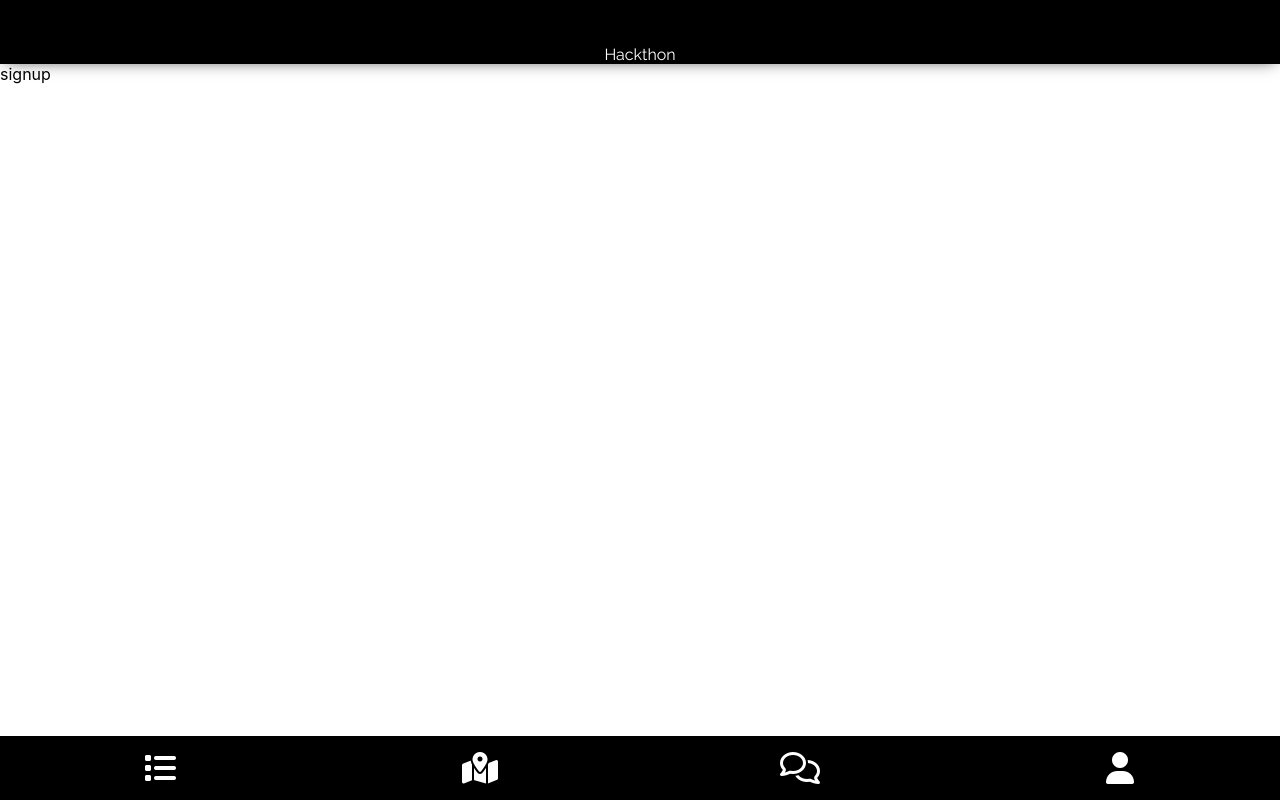
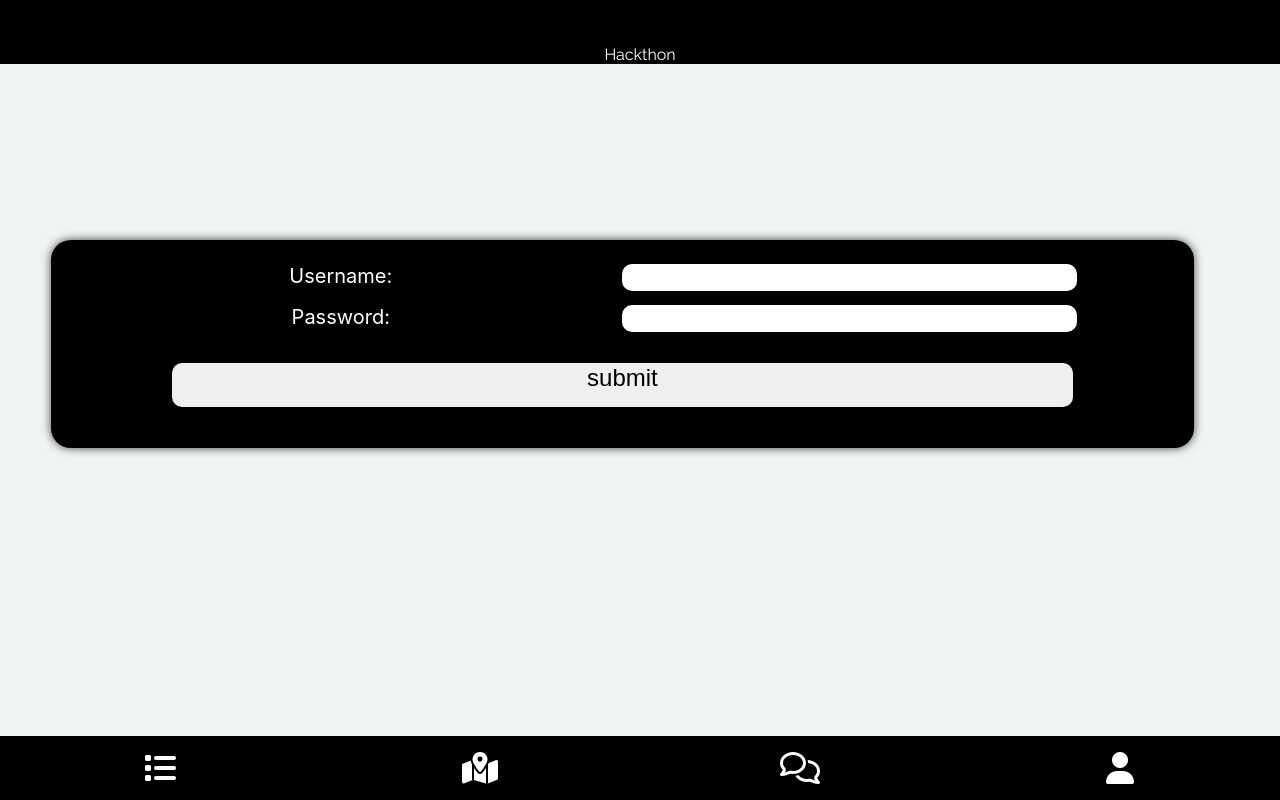
Before and after one commit to OhadGilboa/Mapa-App, a React app: page / in a window 1280 px wide. Built offline with nearby package versions, Linux system fonts and the light colour scheme; no server answers.

Commit message:
login page looking good

```diff
--- a/src/App.css
+++ b/src/App.css
@@ -1,3 +1,5 @@
+body{
+}
 .mainRoutes {
     display: grid;
     grid-template-rows: 1fr 1fr 1fr;
@@ -15,7 +17,10 @@
     font-family: 'Raleway', sans-serif;
 }
 
+
+
 .container {
+    background-color: #F1F5F2;
     height: 84vh;
 }
 
--- a/src/App.js
+++ b/src/App.js
@@ -10,6 +10,7 @@ import Messages from "./Components/Messages/Messages";
 import UserProfile from "./Components/UserProfile";
 import Header from "./Components/Header";
 import Main from "./Components/Main";
+import LoginRegister from "./Components/LoginRegister";
 
 
 
@@ -67,23 +68,19 @@ class App extends Component {
     return (
       <Router>
         <div className="mainRoutes">
-
           <div className="header">Hackthon
                 <Header />
           </div>
-
           <div className="container">
-              <Route exact path="/" render={() => <div> signup </div>} />
+            <Route exact path="/" render={() => <div> <LoginRegister /> </div>} />
             <Route path="/MainPage" exact render={() => <div> <MainPage /> </div>} />
             <Route path="/Map" exact render={() => <div> <Map /> </div>} />
             <Route path="/Messages" exact render={() => <div> <Messages /> </div>} />
             <Route path="/Profile" exact render={() => <div> <UserProfile /> </div>} />
           </div>
-
           <div className="navbar">
             <Navbar />
           </div>
-
         </div>
       </Router>
     );
--- a/src/Components/LoginRegister.js
+++ b/src/Components/LoginRegister.js
@@ -1,8 +1,19 @@
 import React, { Component } from "react";
+import "../styles/LoginRegister.css"
 
 class LoginRegister extends Component {
   render() {
-    return <div></div>;
+    return <div>
+      <div id="login">
+        <div id="user-password">
+          <div className="text text-username">Username:</div>
+          <input className="input input-username"></input>
+          <div className="text text-password">Password:</div>
+          <input className="input input-password"></input>
+        </div>
+      <button id="button-submit">submit</button>
+      </div>
+    </div>;
   }
 }
 export default LoginRegister;
--- /dev/null
+++ b/src/styles/LoginRegister.css
@@ -0,0 +1,54 @@
+#login {
+    display: grid;
+    position: absolute;
+    height: 20vh;
+    width: 88vw;
+    top: 30vh;
+    left: 4vw;
+    padding-top:3vh;
+    padding-bottom: 3vh;
+    padding-left: 1vh;
+    padding-right: 1vh;
+    box-shadow: 0px 0px 10px 0px rgba(0,0,0,0.75);
+    border-radius: 20px;
+    background-color: #000000;
+    font-size: 2.5vh;
+}
+
+#user-password {
+    display: grid;
+    grid-template-columns: 1fr  1fr;
+}
+
+input:required + .help-text::before {
+    content: '*Required';
+}
+
+.input{
+    height: 60%;
+    width: 80%;
+    border-radius: 10px;
+    border: none;
+}
+
+.text{
+    color: white;
+    text-align: center;
+}
+
+#button-submit{
+    font-size: 3vh;
+    height: 5.5vh;
+    width: 80%;
+    border-radius: 10px;
+    border: none;
+    display: grid;
+    justify-self: center;
+    align-self: center;
+}
+
+#button-submit:active{
+    font-size: 2.9vh;
+    height: 5.4vh;
+    width: 79%;
+}
--- a/src/styles/Navbar.css
+++ b/src/styles/Navbar.css
@@ -16,3 +16,7 @@
 .vl{
     background-color: white;
 }
+
+.link:active{
+    font-size: 95%;
+}
```
Lines whose indentation alone changed are shown as unchanged.
